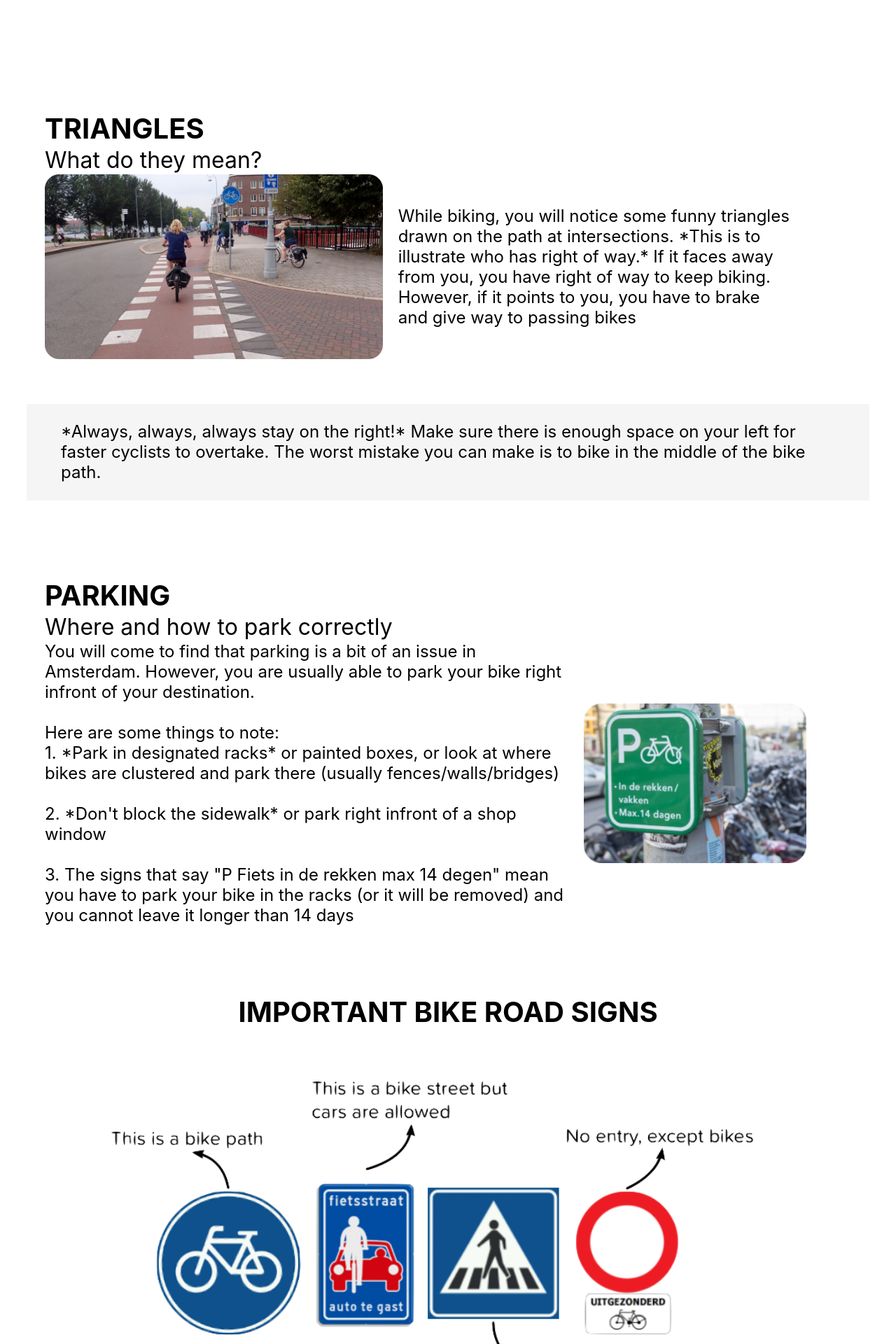
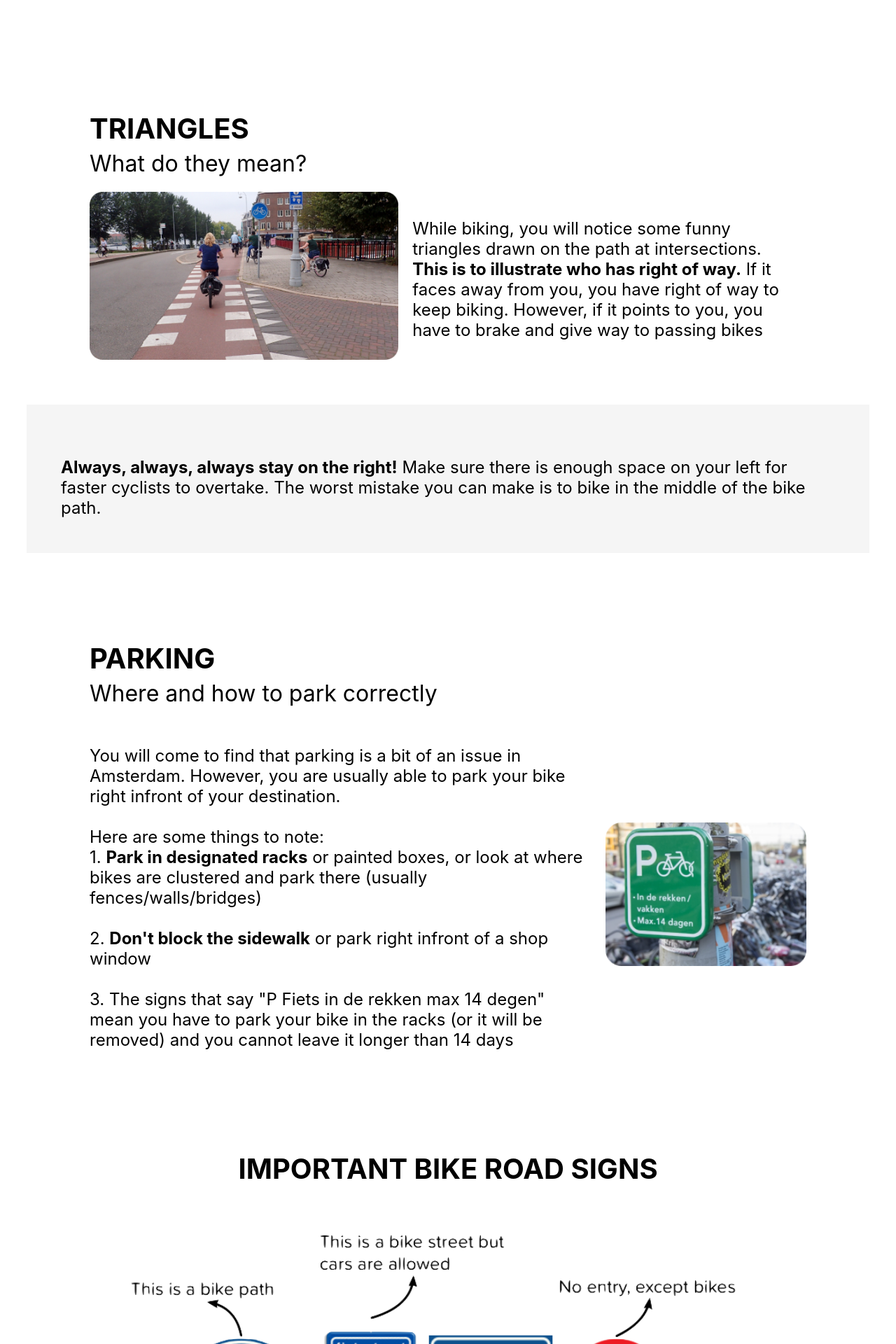
Before and after one commit to sabrina-liu/bikewithus, a Flask app: page /roadrules in a window 1280 px wide. Shown: the part 801-2721 px from the top of the page at 70% size. Run offline with Flask 3, Linux system fonts and the light colour scheme.

Commit message:
miscellaneous changes

```diff
--- a/static/style.css
+++ b/static/style.css
@@ -241,12 +242,15 @@ a:hover {
 }
 .mainsub-block1 {
     position: relative;
-    width: 85%;
+    width: 80%;
     height: auto;
-    left: 5%;
+    margin: 0 auto;
 }
 .sub-body-title {
     position: relative;
+    display: flex;
+    flex-direction: column;
+    gap: 5px;
     width: 100%;
     top: 0;
     font-weight: bold;
@@ -268,6 +272,7 @@ a:hover {
     justify-content: center;
     align-items: center;
     margin: auto;
+    padding-top: 15px;
     width: 100%;
 }
 .mainsub-text1 {
@@ -279,6 +284,7 @@ a:hover {
     font-weight: 400;
     font-size: 24px;
     line-height: 29px;
+    padding-top: 10px;
 }
 .mainsub-image1 img{
     display: flex;
--- a/templates/roadrules.html
+++ b/templates/roadrules.html
@@ -19,10 +19,10 @@
                     <div class="mainsub-image1" id="tips-image2">
                         <img src="static/images/triangles.png" alt="bike-image">
                     </div>
-                    <div class="mainsub-text1" id="homepage-text1">
-                        While biking, you will notice some funny triangles drawn on the path at intersections. *This is to illustrate
-                        who has right of way.* If it faces away from you, you have right of way to keep biking. However, if it points
-                        to you, you have to brake and give way to passing bikes
+                    <div class="mainsub-text1" id="homepage-text1"><p>
+                        While biking, you will notice some funny triangles drawn on the path at intersections. <span style='font-weight: bold;'>This is to illustrate
+                        who has right of way.</span> If it faces away from you, you have right of way to keep biking. However, if it points
+                        to you, you have to brake and give way to passing bikes</p>
                     </div>
                 </div>
             </div>
@@ -31,10 +31,10 @@
         <!--second block of the road rules; tips block-->
         <div class="tip-block">
             <div class="content">
-                <div class="mainsub-text1" id="homepage-text1">
-                    *Always, always, always stay on the right!* Make sure there is enough space on your left for faster cyclists
+                <div class="mainsub-text1" id="homepage-text1"><p>
+                    <span style='font-weight: bold;'>Always, always, always stay on the right!</span> Make sure there is enough space on your left for faster cyclists
                     to overtake. The worst mistake you can make is to bike in the middle of the bike path.
-                </div>
+                </p></div>
             </div>
         </div>
 
@@ -44,18 +44,18 @@
                 <div class="sub-body-title">PARKING<br>
                 <div class="sub-body-subtitle">Where and how to park correctly</div>
                 <div class="content">
-                    <div class="mainsub-text1" id="homepage-text2">
+                    <div class="mainsub-text1" id="homepage-text2"><p>
                         You will come to find that parking is a bit of an issue in Amsterdam. However, you are usually able to park your
                         bike right infront of your destination. <br><br>
                         Here are some things to note:
                             <br>
-                            1. *Park in designated racks* or painted boxes, or look at where bikes are clustered and park there
+                            1. <span style='font-weight: bold;'>Park in designated racks</span> or painted boxes, or look at where bikes are clustered and park there
                             (usually fences/walls/bridges)
                             <br><br>
-                            2. *Don't block the sidewalk* or park right infront of a shop window
+                            2. <span style='font-weight: bold;'>Don't block the sidewalk</span> or park right infront of a shop window
                             <br><br>
                             3. The signs that say "P Fiets in de rekken max 14 degen" mean you have to park your bike in the racks
-                            (or it will be removed) and you cannot leave it longer than 14 days
+                            (or it will be removed) and you cannot leave it longer than 14 days</p>
                     </div>
                     <div class="mainsub-image1" id="park-image">
                         <img src="static/images/parking.png" alt="park-sign-image">
--- a/templates/westsidestory.html
+++ b/templates/westsidestory.html
@@ -5,7 +5,7 @@
         <div class="westside-home">
             <div class="title-container">
                 <div class="title">IT'S A WEST SIDE STORY<br>
-                <div class="subtitle">Joordan neighborhood to Sloterdijk</div>
+                <div class="subtitle">Jordaan neighborhood to Sloterdijk</div>
             </div>
         </div>
 
```
Also changed, not shown: other parts of static/style.css (+37 -20 lines), templates/home.html (+5 -2 lines), templates/tips.html (+13 -7 lines), instance/data.db.
